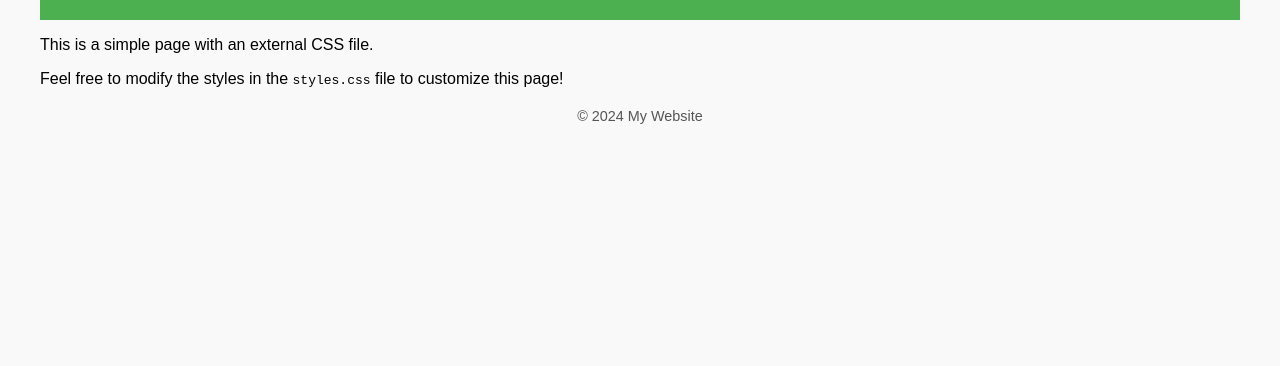
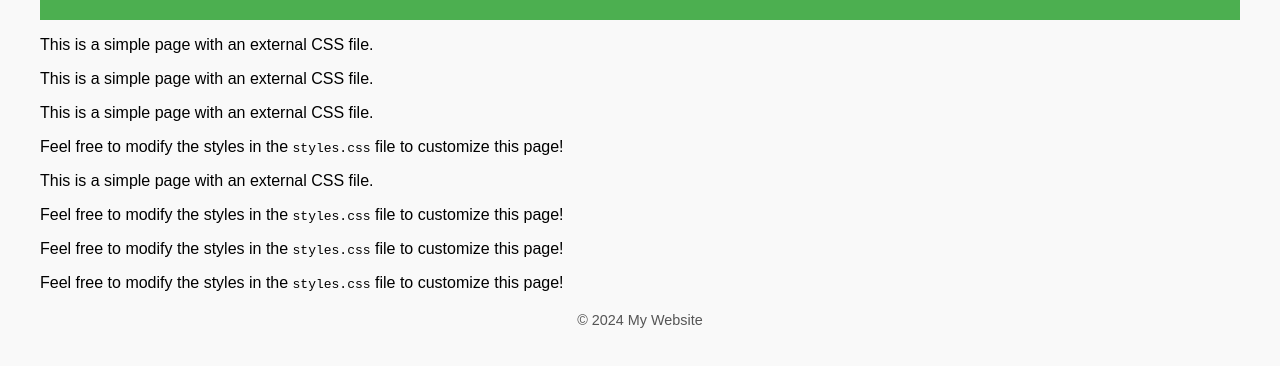
Before and after one commit to IrohScripts/IFT1005_Web, a plain HTML site: page Projet2/index.html in a window 1280 px wide. Shown: the part 120-486 px from the top of the page. Drawn offline with Linux system fonts and the light colour scheme.

Commit message:
changes in index

```diff
--- a/Projet2/index.html
+++ b/Projet2/index.html
@@ -13,6 +13,12 @@
 
     <main>
         <p>This is a simple page with an external CSS file.</p>
+        <p>This is a simple page with an external CSS file.</p>
+        <p>This is a simple page with an external CSS file.</p>
+        <p>Feel free to modify the styles in the <code>styles.css</code> file to customize this page!</p>
+        <p>This is a simple page with an external CSS file.</p>
+        <p>Feel free to modify the styles in the <code>styles.css</code> file to customize this page!</p>
+        <p>Feel free to modify the styles in the <code>styles.css</code> file to customize this page!</p>
         <p>Feel free to modify the styles in the <code>styles.css</code> file to customize this page!</p>
     </main>
 
```
